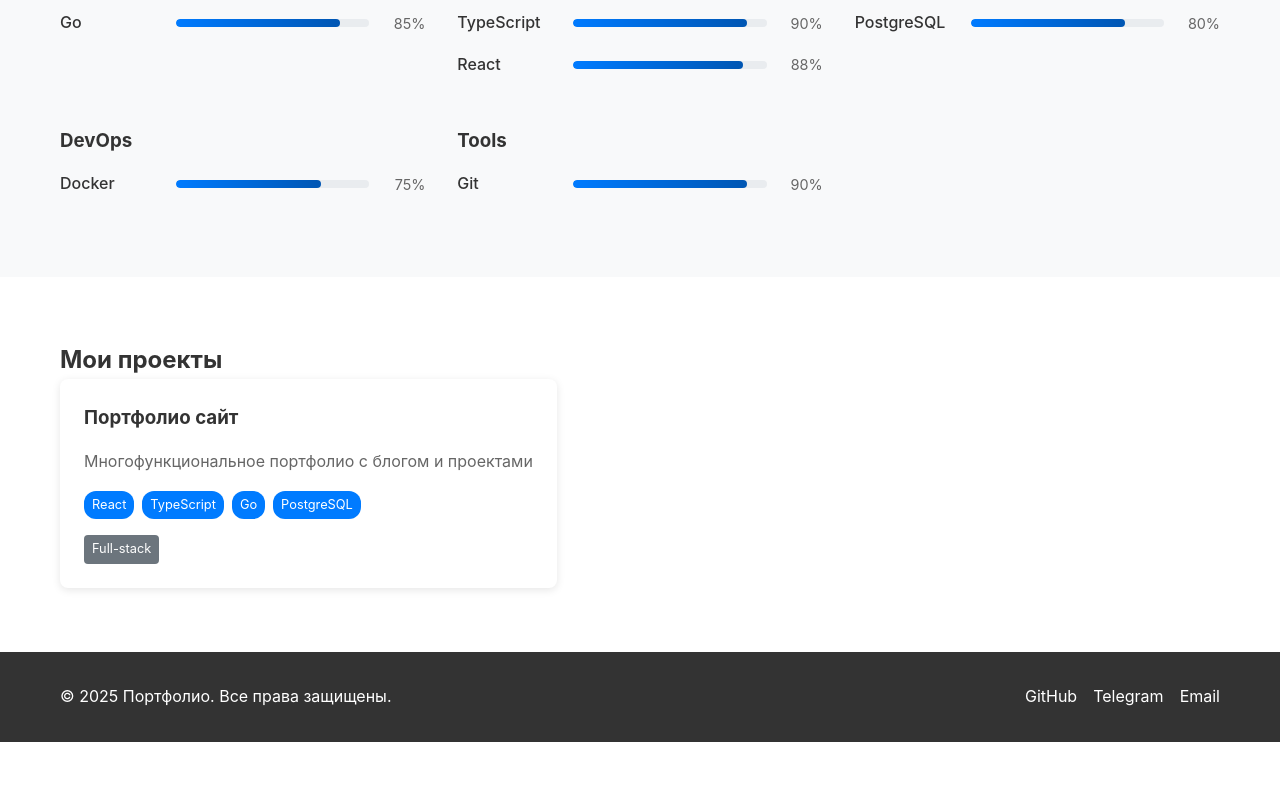
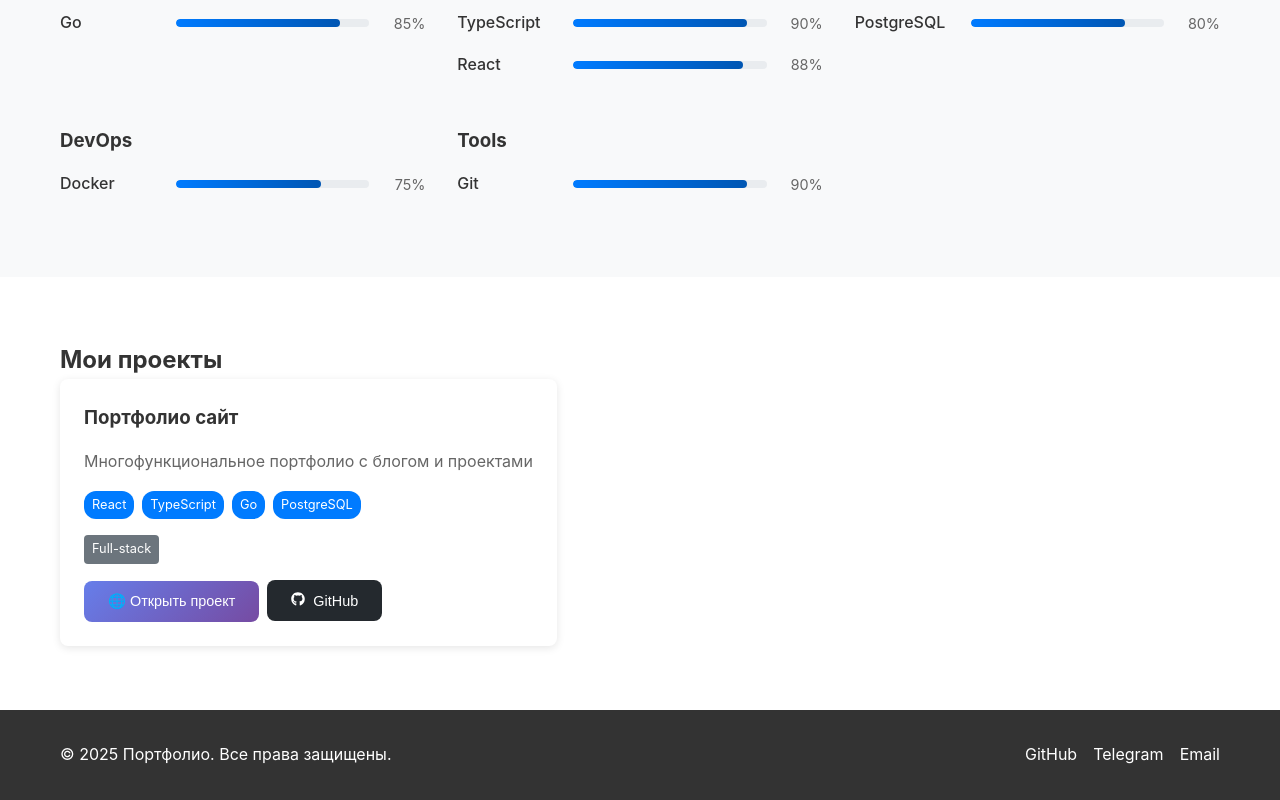
Before and after one commit to andrey-918/portfolio, a React (Vite) app in the folder frontend/: page / in a window 1280 px wide. Shown: the part 551-1351 px from the top of the page. Before the commit the page ends 1293 px from the top, so only its background shows below. Built offline with nearby package versions, Linux system fonts and the light colour scheme.

Commit message:
contacts and styles

```diff
--- a/frontend/package.json
+++ b/frontend/package.json
@@ -13,6 +13,7 @@
     "axios": "^1.12.1",
     "react": "^18.3.1",
     "react-dom": "^18.3.1",
+    "react-icons": "^5.5.0",
     "react-router-dom": "^7.9.1"
   },
   "devDependencies": {
--- a/frontend/src/components/Sections/ProjectGrid.tsx
+++ b/frontend/src/components/Sections/ProjectGrid.tsx
@@ -1,5 +1,7 @@
 import React from 'react'
 import { Project, ProjectFilters } from '../../types'
+import '../../styles/Projects.css'
+import { FaGithub } from 'react-icons/fa'
 
 interface ProjectGridProps {
   limit?: number
@@ -20,6 +22,7 @@ export const ProjectGrid: React.FC<ProjectGridProps> = ({
       category: 'Full-stack',
       createdAt: '2025-09-14',
       githubUrl: 'https://github.com/andrey-918/portfolio',
+      liveUrl: 'https://github.com/andrey-918'
     }
   ]
 
@@ -40,6 +43,27 @@ export const ProjectGrid: React.FC<ProjectGridProps> = ({
                 ))}
               </div>
               <span className="category">{project.category}</span>
+
+              <div className="project-buttons">
+                {project.liveUrl && (
+                  <button
+                    className="live-demo-btn"
+                    onClick={() => window.open(project.liveUrl, '_blank')}
+                  >
+                    🌐 Открыть проект
+                  </button>
+                )}
+
+                {project.githubUrl && (
+                  <button
+                    className="live-demo-btn github-btn"
+                    onClick={() => window.open(project.githubUrl, '_blank')}
+                  >
+                    <FaGithub style={{ marginRight: '8px', fontSize: '14px'}}/>
+                    GitHub
+                  </button>
+                )}
+              </div>
             </div>
           ))}
         </div>
--- a/frontend/src/pages/Contact.tsx
+++ b/frontend/src/pages/Contact.tsx
@@ -1,4 +1,5 @@
 import React, { useState } from 'react'
+import { FaGithub, FaLinkedin, FaTelegram, FaEnvelope, FaMapMarkerAlt, FaClock } from 'react-icons/fa'
 import {
   PugForm,
   FormGroup,
@@ -20,7 +21,7 @@ import {
 interface SocialLink {
   name: string
   url: string
-  icon: string
+  icon: React.ReactNode
   username: string
 }
 
@@ -95,25 +96,25 @@ export const Contact: React.FC = () => {
     {
       name: 'GitHub',
       url: 'https://github.com/andrey-918',
-      icon: '🐙',
+      icon: <FaGithub size={20} color='#333' />,
       username: '@andrey-918'
     },
     {
       name: 'LinkedIn',
       url: 'https://linkedin.com/in/yourprofile',
-      icon: '💼',
+      icon: <FaLinkedin size={20} color='#0077B5'/>,
       username: 'yourname'
     },
     {
       name: 'Telegram',
       url: 'https://t.me/andrey_918',
-      icon: '✈️',
+      icon: <FaTelegram size={20} color='#0088cc' />,
       username: '@andrey_918'
     },
     {
       name: 'Email',
       url: 'mailto:karganov.an@yandex.ru',
-      icon: '📧',
+      icon: <FaEnvelope size={20} color=''/>,
       username: 'karganov.an@yandex.ru'
     }
   ]
@@ -151,10 +152,10 @@ export const Contact: React.FC = () => {
             </div>
 
             <div className="additional-info">
-              <h3>📍 Локация</h3>
+              <h3><FaMapMarkerAlt style={{ marginRight: '8px', color: '#ff4444'}} /> Локация</h3>
               <p>Москва, Россия</p>
 
-              <h3>⏰ Время ответа</h3>
+              <h3><FaClock style={{ marginRight: '8px', color: 'grey'}} /> Время ответа</h3>
               <p>Обычно отвечаю в течение 24 часов</p>
             </div>
           </div>
--- /dev/null
+++ b/frontend/src/styles/Projects.css
@@ -0,0 +1,45 @@
+.live-demo-btn {
+  display: inline-block;
+  padding: 0.75rem 1.5rem;
+  background: linear-gradient(135deg, #667eea 0%, #764ba2 100%);
+  color: white;
+  text-decoration: none;
+  border: none;
+  border-radius: 8px;
+  font-weight: 500;
+  font-size: 0.9rem;
+  cursor: pointer;
+  transition: all 0.3s ease;
+  margin-top: 1rem;
+}
+
+.live-demo-btn:hover {
+  transform: translateY(-2px);
+  box-shadow: 0 4px 12px rgba(102, 126, 234, 0.4);
+}
+
+.live-demo-btn:active {
+  transform: translateY(0);
+}
+
+.live-demo-btn.minimal {
+  background: transparent;
+  color: #667eea;
+  border: 2px solid #667eea;
+  padding: 0.5rem 1rem;
+}
+
+.live-demo-btn.minimal:hover {
+  background: #667eea;
+  color: white;
+}
+
+.github-btn {
+  background: #24292e;
+  margin-left: 0.5rem;
+}
+
+.github-btn:hover {
+  background: #999f9b;
+  box-shadow: 0 4px 12px rgba(255, 255, 255, 0.4);
+}
--- a/frontend/src/styles/style.css
+++ b/frontend/src/styles/style.css
@@ -44,7 +44,6 @@ body {
   min-height: calc(100vh - 120px);
 }
 
-/* Hero section */
 .hero {
   background: linear-gradient(135deg, #667eea 0%, #764ba2 100%);
   color: white;
@@ -62,7 +61,6 @@ body {
   opacity: 0.9;
 }
 
-/* Skills section */
 .skills {
   padding: 4rem 0;
   background: #f8f9fa;
@@ -172,7 +170,6 @@ body {
   font-size: 0.8rem;
 }
 
-/* Footer */
 .footer {
   background: #333;
   color: white;
@@ -200,7 +197,6 @@ body {
   text-decoration: underline;
 }
 
-/* Responsive */
 @media (max-width: 768px) {
   .footer .container {
     flex-direction: column;
@@ -211,8 +207,6 @@ body {
     font-size: 2rem;
   }
 }
-
-
 
 .form-input.error {
   border-color: #dc3545;
--- a/frontend/src/utils/validation.ts
+++ b/frontend/src/utils/validation.ts
@@ -77,8 +77,6 @@ export const contactFormValidation: FieldValidation = {
   ]
 }
 
-
-// Основная функция валидации
 export const validateField = (
   fieldName: string,
   value: string,
@@ -99,7 +97,6 @@ export const validateField = (
   }
 }
 
-// Валидация всей формы
 export const validateForm = (
   formData: Record<string, string>,
   validationRules: FieldValidation
```
Also changed, not shown: 1 other file (tests, documents, lock files or other folders).
